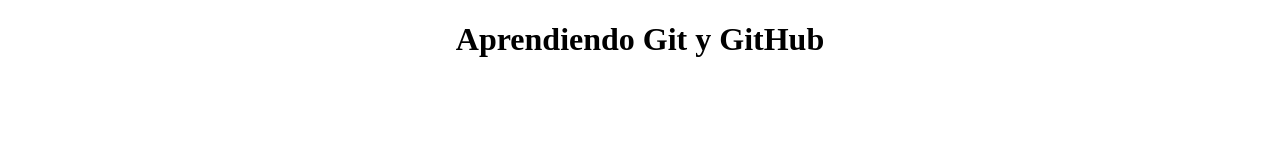
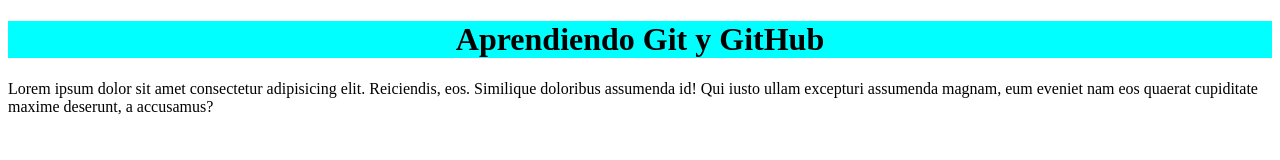
Before and after one commit to djFacu/24103, a plain HTML site: page index.html in a window 1280 px wide. Drawn offline with Linux system fonts and the light colour scheme.

Commit message:
Se agrego texto y estilo a h1

```diff
--- a/css/style.css
+++ b/css/style.css
@@ -1,5 +1,5 @@
 
 h1 {
    text-align: center;
-
+   background-color: aqua;
 }
--- a/index.html
+++ b/index.html
@@ -10,5 +10,7 @@
 
    <h1>Aprendiendo Git y GitHub</h1>
 
+   <p>Lorem ipsum dolor sit amet consectetur adipisicing elit. Reiciendis, eos. Similique doloribus assumenda id! Qui iusto ullam excepturi assumenda magnam, eum eveniet nam eos quaerat cupiditate maxime deserunt, a accusamus?</p>
+
 </body>
 </html>
```
